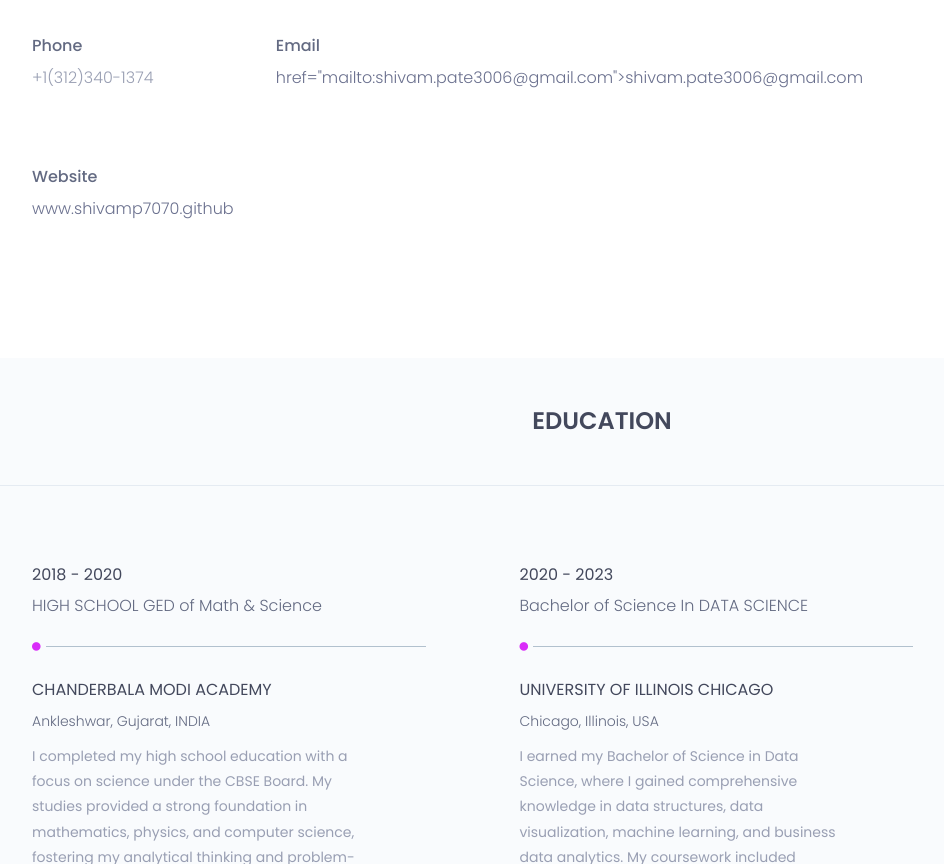
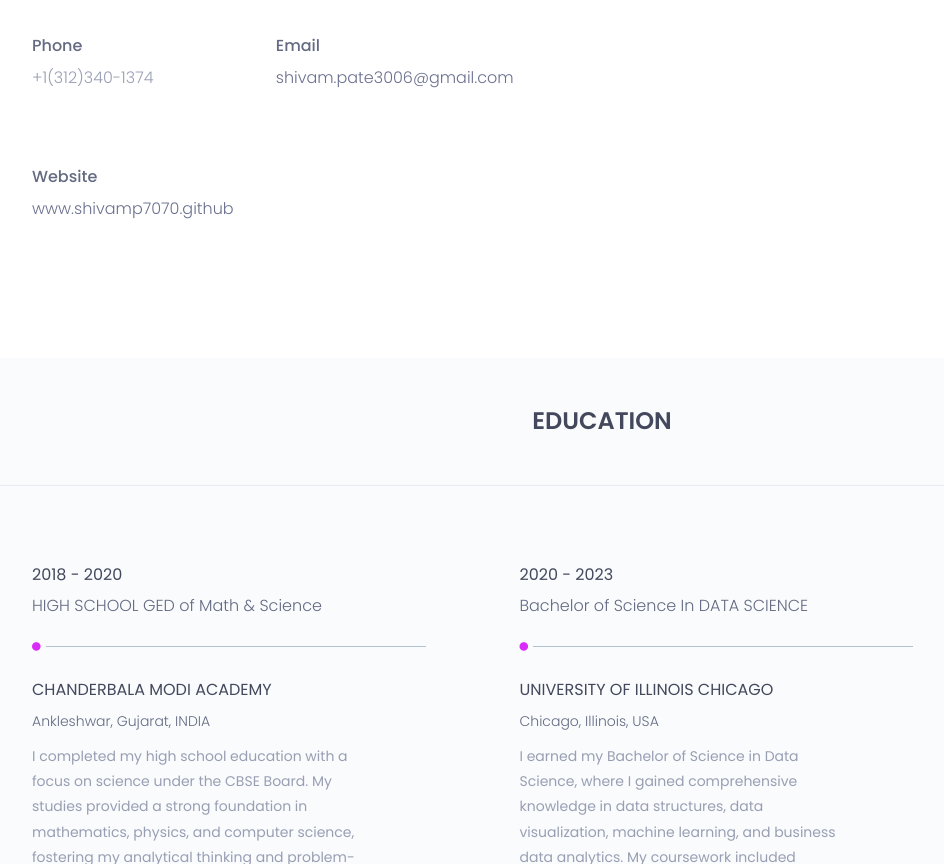
Before and after one commit to Shivamp7070/Portfolio, a plain HTML site: page index.html in a window 1280 px wide. Shown: the part 1865-2729 px from the top of the page, without its empty margins (38-982 px from the left). Drawn offline with nearby package versions, Linux system fonts and the light colour scheme.

Commit message:
index.html

```diff
--- a/index.html
+++ b/index.html
@@ -139,7 +139,7 @@ I have also led and contributed to several academic projects, including real est
 									<div class="col-sm-5">
 										<div class="single-about-add-info">
 											<h3>email</h3>
-											<p><a> href="mailto:shivam.pate3006@gmail.com">shivam.pate3006@gmail.com</a></p>
+											<p><a href=mailto:shivam.pate3006@gmail.com>shivam.pate3006@gmail.com</a></p>
 										</div>
 									</div>
 									<div class="col-sm-5">
@@ -721,7 +721,7 @@ I have also led and contributed to several academic projects, including real est
 										</div>
 										<div class="single-contact-add-info">
 											<h3>email</h3>
-											<p><a href=mailto:"shivam.pate3006@gmail.com">shivam.pate3006@gmail.com</a></p>
+											<p><a href=mailto:shivam.pate3006@gmail.com>shivam.pate3006@gmail.com</a></p>
 										</div>
 										<div class="single-contact-add-info">
 											<h3>website</h3>
```
